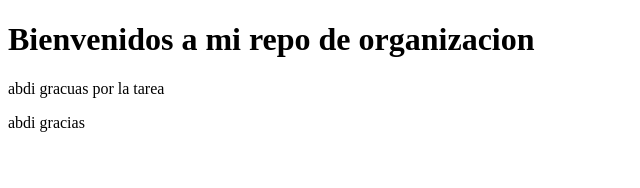
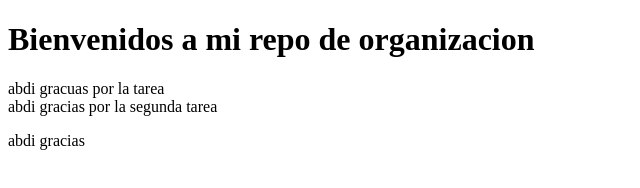
Before and after one commit to rworgWil/raiz-forks, a plain HTML site: page index.html in a window 1280 px wide. Shown: the whole page, without its empty margins (0-640 px from the left). Drawn offline with Linux system fonts and the light colour scheme.

Commit message:
wil:feat(main):agregar section

```diff
--- a/index.html
+++ b/index.html
@@ -9,7 +9,10 @@
     <header>
         <h1>Bienvenidos a mi repo de organizacion</h1>
     </header>
-    <main><section>abdi gracuas por la tarea</section></main>
+    <main>
+        <section>abdi gracuas por la tarea</section>
+        <section>abdi gracias por la segunda tarea</section>
+    </main>
     <footer><p>abdi gracias</p></footer>
 </body>
 </html>
```
